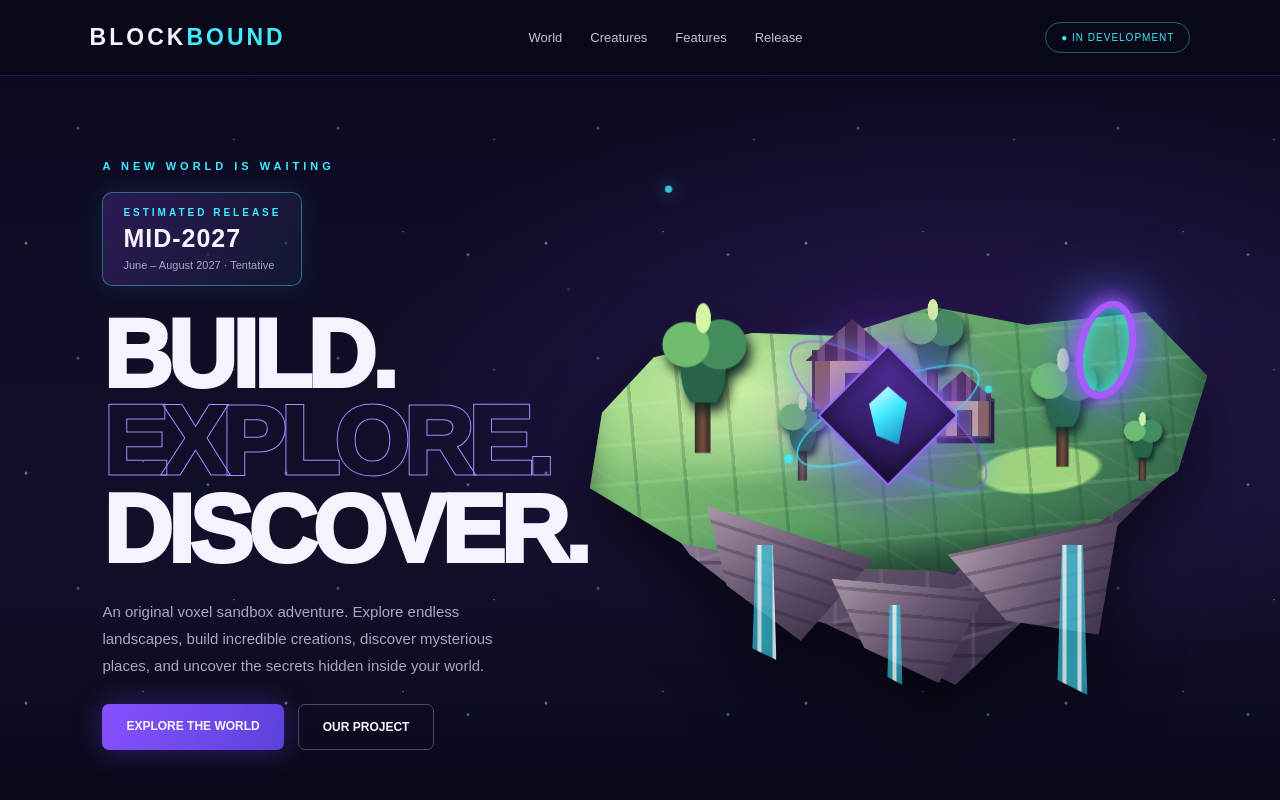
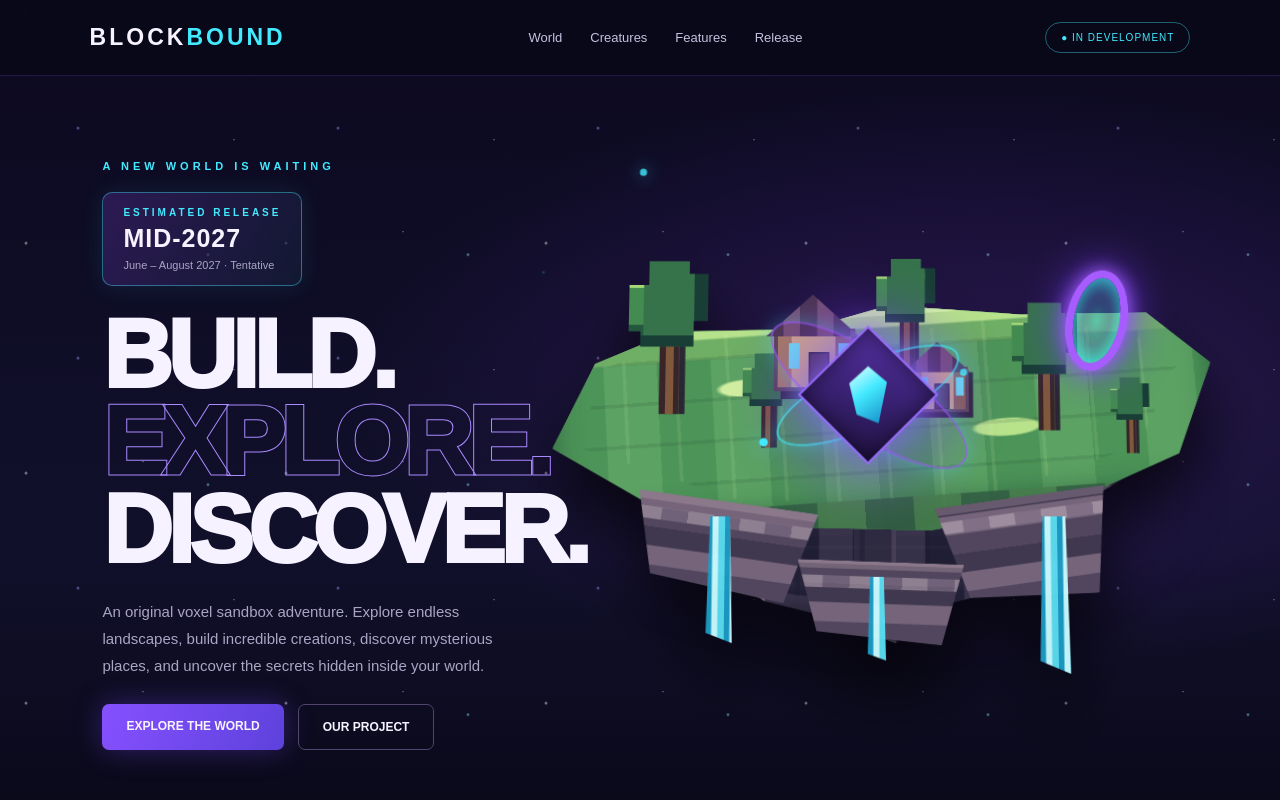
Before and after one commit to PH4SE-BLOCKBOUND/curly-rotary-phone, a plain HTML site: page index.html in a window 1280 px wide. Shown: the top 800 px of the page. Drawn offline with Linux system fonts and the light colour scheme.

Commit message:
Refactor CSS styles and improve layout properties
Refactor CSS styles for improved readability and organization. Adjust layout properties and enhance visual elements for better aesthetics.

```diff
--- a/index.html
+++ b/index.html
@@ -5,7 +5,6 @@
 <meta name="viewport" content="width=device-width, initial-scale=1">
 <meta name="theme-color" content="#090817">
 <title>BLOCKBOUND | Your World. Your Rules.</title>
-
 <style>
 :root {
   --bg:#090817;
@@ -15,7 +14,6 @@
   --text:#f6f2ff;
   --muted:#aaa5c4;
 }
-
 * {box-sizing:border-box;margin:0;padding:0}
 html {scroll-behavior:smooth}
 body {
@@ -27,7 +25,6 @@ body {
 a {color:inherit;text-decoration:none}
 
 /* HEADER */
-
 header {
   height:76px;
   padding:0 7%;
@@ -42,18 +39,9 @@ header {
   backdrop-filter:blur(16px);
   border-bottom:1px solid rgba(141,85,255,.2);
 }
-.logo {
-  font-size:23px;
-  font-weight:900;
-  letter-spacing:3px;
-}
+.logo {font-size:23px;font-weight:900;letter-spacing:3px}
 .logo span {color:var(--cyan)}
-nav {
-  display:flex;
-  gap:28px;
-  font-size:13px;
-  color:#c7c1df;
-}
+nav {display:flex;gap:28px;font-size:13px;color:#c7c1df}
 nav a:hover {color:var(--cyan)}
 .status {
   border:1px solid rgba(66,234,255,.4);
@@ -65,7 +53,6 @@ nav a:hover {color:var(--cyan)}
 }
 
 /* HERO */
-
 .hero {
   min-height:850px;
   height:100vh;
@@ -93,13 +80,7 @@ nav a:hover {color:var(--cyan)}
   animation:drift 35s linear infinite;
 }
 @keyframes drift {to{transform:translateY(-230px)}}
-
-.hero-copy {
-  position:relative;
-  z-index:12;
-  width:46%;
-  max-width:590px;
-}
+.hero-copy {position:relative;z-index:12;width:46%;max-width:590px}
 .eyebrow {
   color:var(--cyan);
   font-size:11px;
@@ -144,7 +125,6 @@ h1 span {
 }
 .release-banner strong {font-size:25px;letter-spacing:1px}
 .release-banner span {color:var(--muted);font-size:11px}
-
 .buttons {display:flex;gap:14px;flex-wrap:wrap}
 .button {
   padding:15px 24px;
@@ -161,269 +141,239 @@ h1 span {
 .secondary {border:1px solid #51456e}
 .secondary:hover {border-color:var(--cyan);color:var(--cyan)}
 
-/* FLOATING ISLAND SCENE */
-
+/* FLOATING ISLAND */
 .scene {
   position:absolute;
-  right:-3%;
+  right:-2%;
   top:50%;
-  width:65%;
-  height:720px;
-  transform:translateY(-47%);
-  perspective:1300px;
+  width:66%;
+  height:740px;
+  transform:translateY(-48%);
+  perspective:1500px;
+  isolation:isolate;
+}
+.scene::before {
+  content:"";
+  position:absolute;
+  width:650px;
+  height:300px;
+  left:50%;
+  top:58%;
+  transform:translate(-50%,-50%);
+  background:radial-gradient(ellipse,rgba(61,225,255,.16),rgba(104,55,190,.12) 38%,transparent 72%);
+  filter:blur(22px);
+}
+.island {
+  position:absolute;
+  width:760px;
+  height:570px;
+  left:50%;
+  top:50%;
+  transform:translate(-50%,-47%) rotateX(7deg);
+  transform-style:preserve-3d;
+  animation:islandFloat 8s ease-in-out infinite;
+  filter:drop-shadow(0 42px 32px #000b);
+}
+@keyframes islandFloat {
+  0%,100% {transform:translate(-50%,-47%) rotateX(7deg) translateY(0)}
+  50% {transform:translate(-50%,-47%) rotateX(7deg) translateY(-12px)}
 }
 
-.island {
-  position:absolute;
-  width:720px;
-  height:540px;
-  left:50%;
-  top:50%;
-  transform:translate(-50%,-45%);
-  animation:islandFloat 7s ease-in-out infinite;
-  filter:drop-shadow(0 35px 35px #0009);
-}
-
-@keyframes islandFloat {
-  0%,100% {transform:translate(-50%,-45%) translateY(0)}
-  50% {transform:translate(-50%,-45%) translateY(-14px)}
-}
-
-/* UPGRADED ROCKY UNDERGROUND */
-
+/* ROCKY UNDERSIDE */
 .island-rock {
   position:absolute;
   z-index:1;
-  left:65px;
-  top:235px;
+  left:86px;
+  top:275px;
   width:590px;
-  height:255px;
+  height:205px;
   background:
-    repeating-linear-gradient(0deg,transparent 0 27px,#17132655 28px 31px),
-    repeating-linear-gradient(90deg,transparent 0 42px,#c4a9ce22 43px 46px),
-    linear-gradient(145deg,#b7a5b8,#75647d 35%,#40344f 70%,#201a32);
-  clip-path:polygon(
-    3% 0,97% 0,94% 20%,88% 34%,
-    82% 48%,76% 62%,69% 78%,
-    59% 100%,47% 87%,37% 76%,
-    24% 67%,14% 49%,7% 27%
-  );
+    linear-gradient(90deg,transparent 0 8%,#b3a1a8 8% 13%,transparent 13% 24%,#9a8797 24% 30%,transparent 30% 45%,#77687e 45% 52%,transparent 52% 69%,#9d8a99 69% 75%,transparent 75%),
+    repeating-linear-gradient(0deg,#29283d 0 27px,#3d374f 28px 52px,#51475d 53px 78px);
+  clip-path:polygon(5% 0,95% 0,92% 18%,85% 30%,82% 48%,72% 57%,68% 76%,58% 83%,52% 100%,40% 87%,30% 80%,22% 64%,13% 54%,10% 32%);
+  box-shadow:inset 0 20px 25px #c2b1b255,inset 0 -30px 35px #090817aa;
 }
 .island-rock::before {
   content:"";
   position:absolute;
-  inset:20px 25px;
-  background:repeating-linear-gradient(
-    165deg,
-    transparent 0 25px,
-    #d4c1dc22 26px 29px,
-    transparent 30px 48px
-  );
-  clip-path:polygon(0 0,100% 0,85% 100%,15% 75%);
+  inset:24px 20px;
+  background:
+    repeating-linear-gradient(90deg,transparent 0 58px,#17172a66 59px 64px),
+    repeating-linear-gradient(0deg,transparent 0 32px,#d6c6d322 33px 36px);
+  clip-path:polygon(0 0,100% 0,83% 100%,15% 80%);
 }
 .island-rock::after {
   content:"";
   position:absolute;
-  left:100px;
-  top:35px;
-  width:330px;
-  height:110px;
-  background:#17142666;
-  clip-path:polygon(0 0,100% 0,75% 100%,25% 70%);
+  left:120px;
+  top:92px;
+  width:370px;
+  height:90px;
+  background:repeating-linear-gradient(90deg,#1c1b31 0 38px,#38334a 39px 72px);
+  clip-path:polygon(0 0,100% 0,78% 100%,18% 70%);
+  opacity:.8;
 }
 
-/* GRASS AND LAND */
-
+/* GRASS PLATFORM */
 .island-top {
   position:absolute;
-  z-index:2;
-  left:45px;
-  top:115px;
-  width:625px;
-  height:265px;
-  transform:rotate(-5deg);
+  z-index:3;
+  left:48px;
+  top:142px;
+  width:665px;
+  height:230px;
+  transform:rotate(-4deg);
   background:
-    repeating-linear-gradient(90deg,transparent 0 45px,#244e3540 46px 49px),
-    repeating-linear-gradient(0deg,transparent 0 35px,#d8f5b522 36px 39px),
-    radial-gradient(ellipse at 25% 25%,#c8efa1,transparent 35%),
-    radial-gradient(ellipse at 72% 65%,#9fd47e 0 9%,transparent 10%),
-    linear-gradient(145deg,#9edb83,#579b61 55%,#285344);
-  clip-path:polygon(
-    3% 29%,12% 10%,28% 4%,42% 8%,
-    57% 0,72% 10%,91% 9%,100% 35%,
-    94% 70%,78% 90%,56% 100%,
-    34% 94%,14% 81%,0 57%
-  );
-  box-shadow:inset 0 -25px 30px #142c27aa;
+    linear-gradient(180deg,#b6e28b 0 9%,#6fae65 10% 18%,transparent 19%),
+    repeating-linear-gradient(90deg,#4d9458 0 54px,#5ca263 55px 108px),
+    linear-gradient(145deg,#8bc875,#326b4d);
+  clip-path:polygon(7% 17%,19% 5%,39% 8%,52% 0,72% 8%,91% 11%,100% 35%,94% 74%,78% 91%,56% 100%,34% 94%,14% 80%,0 53%);
+  box-shadow:inset 0 -28px 30px #163a2d99,inset 0 10px 0 #d3f5a5;
+}
+.island-top::before {
+  content:"";
+  position:absolute;
+  inset:17px 25px 22px;
+  background:
+    repeating-linear-gradient(90deg,transparent 0 48px,#d5f4a31c 49px 52px),
+    repeating-linear-gradient(0deg,transparent 0 38px,#193f2c22 39px 42px),
+    radial-gradient(ellipse at 28% 30%,#d1efa0 0 4%,transparent 5%),
+    radial-gradient(ellipse at 70% 60%,#b8e38b 0 5%,transparent 6%);
+  clip-path:polygon(5% 14%,22% 0,50% 7%,75% 0,100% 25%,91% 75%,60% 100%,25% 88%,0 55%);
 }
 .island-top::after {
   content:"";
   position:absolute;
-  inset:0;
-  background:
-    radial-gradient(ellipse at 35% 40%,#e0f5bd44,transparent 30%),
-    repeating-linear-gradient(35deg,transparent 0 35px,#ffffff0a 36px 38px);
+  left:20px;
+  right:20px;
+  bottom:0;
+  height:35px;
+  background:repeating-linear-gradient(90deg,#315c42 0 48px,#477c4c 49px 96px);
+  opacity:.85;
 }
 
-/* ROCK LEDGES */
-
+/* ROCK SHELVES */
 .cliff {
   position:absolute;
-  z-index:3;
-  background:
-    repeating-linear-gradient(0deg,transparent 0 18px,#201a2e44 19px 22px),
-    linear-gradient(130deg,#aa98a7,#66556f 50%,#30283f);
-  clip-path:polygon(0 0,100% 0,75% 100%,25% 70%);
+  z-index:4;
+  background:repeating-linear-gradient(0deg,#51465d 0 19px,#75647a 20px 38px,#40384f 39px 57px);
+  box-shadow:inset 0 8px 0 #b6a0aa55,5px 8px 0 #17152888;
+  clip-path:polygon(0 0,100% 0,88% 100%,13% 88%);
 }
-.cliff.one {
-  left:145px;
-  top:335px;
-  width:175px;
-  height:100px;
-  transform:rotate(18deg);
-}
-.cliff.two {
-  left:415px;
-  top:340px;
-  width:175px;
-  height:110px;
-  transform:rotate(-12deg);
-}
-.cliff.three {
-  left:285px;
-  top:390px;
-  width:155px;
-  height:95px;
-  transform:rotate(5deg);
+.cliff.one {left:130px;top:340px;width:180px;height:92px;transform:rotate(8deg)}
+.cliff.two {left:438px;top:335px;width:170px;height:105px;transform:rotate(-8deg)}
+.cliff.three {left:294px;top:400px;width:165px;height:80px;transform:rotate(2deg)}
+.cliff::after {
+  content:"";
+  position:absolute;
+  inset:15px 0 auto;
+  height:12px;
+  background:repeating-linear-gradient(90deg,#c0aebb 0 25px,#89788e 26px 52px);
+  opacity:.55;
 }
 
 /* WATERFALLS */
-
 .waterfall {
   position:absolute;
-  z-index:4;
-  top:350px;
-  width:24px;
-  height:135px;
-  background:repeating-linear-gradient(
-    90deg,
-    #39c9e088 0 5px,
-    #eaffff 6px 9px,
-    #39c9e088 10px 15px
-  );
-  box-shadow:0 0 18px #42eaff;
+  z-index:5;
+  top:355px;
+  width:26px;
+  height:145px;
+  background:repeating-linear-gradient(90deg,#1b9cc5 0 5px,#c8fbff 6px 11px,#5bdcf1 12px 18px);
+  clip-path:polygon(12% 0,88% 0,100% 100%,0 92%);
   filter:drop-shadow(0 0 8px #42eaff);
-  clip-path:polygon(15% 0,85% 0,100% 100%,0 90%);
-  animation:waterShimmer 2s ease-in-out infinite alternate;
+  animation:waterShimmer 1.8s ease-in-out infinite alternate;
 }
-.waterfall.one {left:210px;height:115px}
-.waterfall.two {left:515px;height:150px;width:30px}
-.waterfall.three {left:345px;top:410px;height:80px;width:15px}
-
-@keyframes waterShimmer {
-  from {opacity:.65}
-  to {opacity:1}
-}
+.waterfall.one {left:205px;height:125px}
+.waterfall.two {left:535px;height:155px;width:30px}
+.waterfall.three {left:365px;top:415px;height:82px;width:18px}
+@keyframes waterShimmer {from{opacity:.62}to{opacity:1}}
 
 /* TREES */
-
-.tree {
-  position:absolute;
-  z-index:5;
-  width:70px;
-  height:130px;
-}
+.tree {position:absolute;z-index:6;width:76px;height:135px}
 .tree::before {
   content:"";
   position:absolute;
+  left:31px;
   bottom:0;
-  left:29px;
-  width:13px;
-  height:65px;
-  background:linear-gradient(90deg,#382a2b,#76513a,#30252b);
+  width:17px;
+  height:72px;
+  background:linear-gradient(90deg,#38252a 0 30%,#80583b 31% 70%,#38252a 71%);
+  box-shadow:5px 0 0 #2b2634;
 }
 .tree::after {
   content:"";
   position:absolute;
-  top:0;
-  left:0;
-  width:72px;
-  height:88px;
+  left:4px;
+  top:2px;
+  width:68px;
+  height:75px;
   background:
-    radial-gradient(ellipse at 50% 20%,#d5f5a6 0 12%,transparent 13%),
-    radial-gradient(ellipse at 30% 45%,#70bd70 0 27%,transparent 28%),
-    radial-gradient(ellipse at 70% 45%,#438d5b 0 30%,transparent 31%),
-    radial-gradient(ellipse at 50% 70%,#286449 0 36%,transparent 37%);
-  filter:drop-shadow(4px 7px 5px #142b24);
+    linear-gradient(90deg,transparent 0 18%,#36734b 19% 82%,transparent 83%),
+    linear-gradient(0deg,#24583e 0 25%,#438b50 26% 68%,#a6d879 69% 78%,#5d9d55 79%);
+  clip-path:polygon(25% 0,76% 0,76% 15%,100% 15%,100% 70%,82% 70%,82% 100%,15% 100%,15% 82%,0 82%,0 28%,25% 28%);
+  box-shadow:inset -12px -10px #183e35;
+  filter:drop-shadow(5px 7px 3px #102b22aa);
 }
-.tree.one {left:125px;top:115px;transform:scale(1.2)}
-.tree.two {left:485px;top:145px;transform:scale(.95)}
-.tree.three {left:355px;top:90px;transform:scale(.85)}
-.tree.four {left:225px;top:175px;transform:scale(.7)}
-.tree.five {left:565px;top:185px;transform:scale(.55)}
+.tree.one {left:125px;top:105px;transform:scale(1.18)}
+.tree.two {left:505px;top:135px;transform:scale(.98)}
+.tree.three {left:365px;top:83px;transform:scale(.88)}
+.tree.four {left:225px;top:170px;transform:scale(.72)}
+.tree.five {left:590px;top:185px;transform:scale(.58)}
 
-/* VILLAGE BUILDINGS */
-
+/* VILLAGE */
 .building {
   position:absolute;
-  z-index:6;
-  width:80px;
-  height:62px;
-  background:linear-gradient(90deg,#8d6a4e 0 20%,#d4b18a 20% 80%,#8d6a4e 80%);
-  border:3px solid #49354a;
-  box-shadow:5px 7px 0 #241d35;
+  z-index:7;
+  width:82px;
+  height:64px;
+  background:
+    linear-gradient(90deg,#a77e5c 0 18%,#d0ae7f 19% 78%,#89644f 79%),
+    #bd9970;
+  border:4px solid #594453;
+  box-shadow:7px 8px 0 #30283d;
 }
 .building::before {
   content:"";
   position:absolute;
-  left:-10px;
-  top:-34px;
+  left:-12px;
+  top:-39px;
   width:94px;
-  height:42px;
-  background:repeating-linear-gradient(
-    90deg,#493044 0 12px,#76516d 13px 20px
-  );
+  height:43px;
+  background:repeating-linear-gradient(90deg,#4b354e 0 17px,#74516d 18px 34px);
   clip-path:polygon(50% 0,100% 100%,0 100%);
+  filter:drop-shadow(2px 3px 0 #241d35);
 }
 .building::after {
   content:"";
   position:absolute;
+  left:31px;
   bottom:0;
-  left:30px;
   width:17px;
   height:32px;
-  background:linear-gradient(90deg,#302033,#65445c);
+  background:#493344;
   border:2px solid #302637;
+  box-shadow:-25px -14px 0 -5px #6ce6ee,25px -14px 0 -5px #6ce6ee;
 }
-.building.one {left:270px;top:155px}
-.building.two {
-  left:380px;
-  top:190px;
-  transform:scale(.72);
-}
+.building.one {left:270px;top:165px}
+.building.two {left:395px;top:195px;transform:scale(.72)}
 
 /* PORTAL */
-
 .portal {
   position:absolute;
-  z-index:7;
-  left:535px;
-  top:105px;
-  width:58px;
-  height:100px;
-  border:7px solid #a75cff;
+  z-index:8;
+  left:565px;
+  top:104px;
+  width:62px;
+  height:105px;
+  border:8px solid #a75cff;
   border-radius:50%;
   transform:rotate(12deg);
-  box-shadow:
-    0 0 18px #a75cff,
-    0 0 45px #793cff,
-    0 0 75px #42eaff88,
-    inset 0 0 25px #42eaff;
-  background:radial-gradient(ellipse,#42eaff44,transparent 70%);
+  box-shadow:0 0 18px #a75cff,0 0 45px #793cff,inset 0 0 25px #42eaff;
+  background:radial-gradient(ellipse,#42eaff66,#6d35b544 42%,transparent 72%);
 }
 
 /* ORIGINAL BLOCKBOUND CORE */
-
 .core-wrap {
   position:absolute;
   z-index:10;
@@ -479,8 +429,7 @@ h1 span {
   transform:rotate(35deg);
 }
 
-/* FLOATING PARTICLES */
-
+/* PARTICLES */
 .particle {
   position:absolute;
   z-index:11;
@@ -495,12 +444,10 @@ h1 span {
 .p2 {top:300px;left:500px;animation-delay:1s}
 .p3 {top:200px;left:80px;animation-delay:2s}
 .p4 {top:370px;left:300px;animation-delay:.5s}
-
 @keyframes sparkle {
   0%,100% {opacity:.2;transform:scale(.5)}
   50% {opacity:1;transform:scale(1.7)}
 }
-
 .scroll {
   position:absolute;
   bottom:28px;
@@ -512,7 +459,6 @@ h1 span {
 }
 
 /* GENERAL SECTIONS */
-
 section {padding:105px 8%;position:relative}
 .section-label {
   color:var(--cyan);
@@ -526,14 +472,9 @@ section {padding:105px 8%;position:relative}
   letter-spacing:-2px;
   margin-bottom:20px;
 }
-.section-description {
-  color:var(--muted);
-  line-height:1.8;
-  max-width:650px;
-}
+.section-description {color:var(--muted);line-height:1.8;max-width:650px}
 
 /* WORLD */
-
 .world {background:linear-gradient(180deg,#090817,#100d23)}
 .world-grid {
   display:grid;
@@ -549,10 +490,7 @@ section {padding:105px 8%;position:relative}
   background:linear-gradient(145deg,#1b1833,#100f20);
   transition:.3s;
 }
-.world-card:hover {
-  transform:translateY(-7px);
-  border-color:#42eaff80;
-}
+.world-card:hover {transform:translateY(-7px);border-color:#42eaff80}
 .card-icon {font-size:42px;margin-bottom:28px}
 .world-card h3 {font-size:19px;margin-bottom:10px}
 .world-card p,.creature-card p {
@@ -562,7 +500,6 @@ section {padding:105px 8%;position:relative}
 }
 
 /* CREATURES */
-
 .creatures {background:#0d0b1d}
 .creature-grid {
   display:grid;
@@ -590,7 +527,6 @@ section {padding:105px 8%;position:relative}
 .nightmare p {color:#b7a9c8;line-height:1.7;font-size:14px}
 
 /* FEATURES */
-
 .features {background:linear-gradient(180deg,#0d0b1d,#100c25)}
 .feature-list {
   display:grid;
@@ -598,16 +534,11 @@ section {padding:105px 8%;position:relative}
   gap:20px;
   margin-top:40px;
 }
-.feature {
-  padding:25px;
-  background:#ffffff08;
-  border-left:2px solid var(--purple);
-}
+.feature {padding:25px;background:#ffffff08;border-left:2px solid var(--purple)}
 .feature h3 {margin-bottom:8px}
 .feature p {color:var(--muted);font-size:13px;line-height:1.7}
 
 /* RELEASE */
-
 .release-section {
   text-align:center;
   background:radial-gradient(ellipse at center,#32205a55,transparent 70%);
@@ -621,13 +552,9 @@ section {padding:105px 8%;position:relative}
   -webkit-background-clip:text;
   color:transparent;
 }
-.release-section p {
-  color:var(--muted);
-  line-height:1.7;
-}
+.release-section p {color:var(--muted);line-height:1.7}
 
 /* ABOUT */
-
 .about {
   text-align:center;
   background:radial-gradient(ellipse at center,#5b35a02b,transparent 65%);
@@ -652,7 +579,6 @@ section {padding:105px 8%;position:relative}
 }
 
 /* FOOTER */
-
 footer {
   padding:35px 8%;
   border-top:1px solid #a087dc20;
@@ -666,13 +592,11 @@ footer {
 footer strong {color:#d9d2f0}
 
 /* RESPONSIVE */
-
 @media(max-width:1100px) {
   .hero-copy {width:48%}
-  .scene {right:-13%;transform:translateY(-47%) scale(.85)}
+  .scene {right:-13%;transform:translateY(-47%) scale(.78)}
   .world-grid {grid-template-columns:repeat(2,1fr)}
 }
-
 @media(max-width:900px) {
   .hero {min-height:950px;align-items:flex-start}
   .hero-copy {width:100%;max-width:600px}
@@ -680,13 +604,12 @@ footer strong {color:#d9d2f0}
     width:100%;
     right:-5%;
     top:690px;
-    transform:translateY(-35%) scale(.8);
+    transform:translateY(-35%) scale(.72);
     transform-origin:top center;
   }
   .island {transform:translate(-50%,-45%) scale(.85)}
   .world-grid {grid-template-columns:repeat(2,1fr)}
 }
-
 @media(max-width:600px) {
   header {padding:0 5%}
   nav {gap:12px;font-size:10px}
@@ -697,14 +620,13 @@ footer strong {color:#d9d2f0}
   .scene {
     top:680px;
     right:0;
-    transform:translateY(-25%) scale(.58);
+    transform:translateY(-25%) scale(.52);
     transform-origin:top center;
   }
   section {padding:75px 7%}
   .world-grid,.creature-grid,.feature-list {grid-template-columns:1fr}
   footer {flex-direction:column}
 }
-
 @media(prefers-reduced-motion:reduce) {
   *,*::before,*::after {
     animation-duration:.01ms!important;
@@ -714,9 +636,7 @@ footer strong {color:#d9d2f0}
 }
 </style>
 </head>
-
 <body>
-
 <header>
   <a class="logo" href="#home">BLOCK<span>BOUND</span></a>
   <nav>
@@ -729,27 +649,21 @@ footer strong {color:#d9d2f0}
 </header>
 
 <main>
-
 <section class="hero" id="home">
   <div class="stars"></div>
-
   <div class="hero-copy">
     <div class="eyebrow">A NEW WORLD IS WAITING</div>
-
     <div class="release-banner">
       <small>ESTIMATED RELEASE</small>
       <strong>MID-2027</strong>
       <span>June – August 2027 · Tentative</span>
     </div>
-
     <h1>BUILD.<span>EXPLORE.</span>DISCOVER.</h1>
-
     <p>
       An original voxel sandbox adventure. Explore endless landscapes,
       build incredible creations, discover mysterious places, and
       uncover the secrets hidden inside your world.
     </p>
-
     <div class="buttons">
       <a href="#world" class="button primary">EXPLORE THE WORLD</a>
       <a href="#about" class="button secondary">OUR PROJECT</a>
@@ -761,30 +675,23 @@ footer strong {color:#d9d2f0}
     <div class="particle p2"></div>
     <div class="particle p3"></div>
     <div class="particle p4"></div>
-
     <div class="island">
       <div class="island-rock"></div>
       <div class="island-top"></div>
-
       <div class="cliff one"></div>
       <div class="cliff two"></div>
       <div class="cliff three"></div>
-
       <div class="waterfall one"></div>
       <div class="waterfall two"></div>
       <div class="waterfall three"></div>
-
       <div class="tree one"></div>
       <div class="tree two"></div>
       <div class="tree three"></div>
       <div class="tree four"></div>
       <div class="tree five"></div>
-
       <div class="building one"></div>
       <div class="building two"></div>
-
       <div class="portal"></div>
-
       <div class="core-wrap">
         <div class="core-glow"></div>
         <div class="core-ring"></div>
@@ -794,7 +701,6 @@ footer strong {color:#d9d2f0}
       </div>
     </div>
   </div>
-
   <div class="scroll">SCROLL TO EXPLORE ↓</div>
 </section>
 
@@ -805,26 +711,22 @@ footer strong {color:#d9d2f0}
     Every adventure begins somewhere. Discover different environments,
     uncover hidden locations, and shape the landscape around you.
   </p>
-
   <div class="world-grid">
     <article class="world-card">
       <div class="card-icon">🌲</div>
       <h3>Ancient Forests</h3>
       <p>Explore dense forests filled with towering trees and hidden secrets.</p>
     </article>
-
     <article class="world-card">
       <div class="card-icon">⛰️</div>
       <h3>Massive Mountains</h3>
       <p>Travel across towering peaks, rocky cliffs, and distant valleys.</p>
     </article>
-
     <article class="world-card">
       <div class="card-icon">💧</div>
       <h3>Lakes & Rivers</h3>
       <p>Discover peaceful waterways, deep lakes, and mysterious underwater areas.</p>
     </article>
-
     <article class="world-card">
       <div class="card-icon">🕳️</div>
       <h3>Hidden Caves</h3>
@@ -840,27 +742,23 @@ footer strong {color:#d9d2f0}
     Unique creatures will bring the wilderness to life, each with
     their own original designs and behaviors.
   </p>
-
   <div class="creature-grid">
     <article class="creature-card">
       <div class="symbol">🐄</div>
       <h3>Wildlife</h3>
       <p>Discover peaceful creatures roaming through the world.</p>
     </article>
-
     <article class="creature-card">
       <div class="symbol">🐎</div>
       <h3>Travel Companions</h3>
       <p>Meet creatures that may help you explore distant lands.</p>
     </article>
-
     <article class="creature-card">
       <div class="symbol">👁️</div>
       <h3>Mysterious Creatures</h3>
       <p>Not everything in the world is as friendly as it seems.</p>
     </article>
   </div>
-
   <div class="nightmare">
     <h3>THE NIGHTMARE VARIANTS</h3>
     <p>
@@ -878,23 +776,19 @@ footer strong {color:#d9d2f0}
     BLOCKBOUND is being developed around exploration, creativity,
     discovery, and a world that feels alive.
   </p>
-
   <div class="feature-list">
     <article class="feature">
       <h3>▦ Build Anything</h3>
       <p>Gather materials and create structures limited only by your imagination.</p>
     </article>
-
     <article class="feature">
       <h3>◈ Explore Further</h3>
       <p>Discover new environments, hidden locations, and distant landscapes.</p>
     </article>
-
     <article class="feature">
       <h3>✧ Discover Secrets</h3>
       <p>Search the world for rare discoveries and mysterious places.</p>
     </article>
-
     <article class="feature">
       <h3>⌁ Survive the Unknown</h3>
       <p>Prepare for the creatures and challenges waiting beyond the familiar.</p>
@@ -926,7 +820,6 @@ footer strong {color:#d9d2f0}
     <span class="status">● CURRENTLY IN DEVELOPMENT</span>
   </div>
 </section>
-
 </main>
 
 <footer>
@@ -934,6 +827,5 @@ footer strong {color:#d9d2f0}
   <span>Your World. Your Rules.</span>
   <span>© 2026 BLOCKBOUND · Original Project</span>
 </footer>
-
 </body>
 </html>
```
